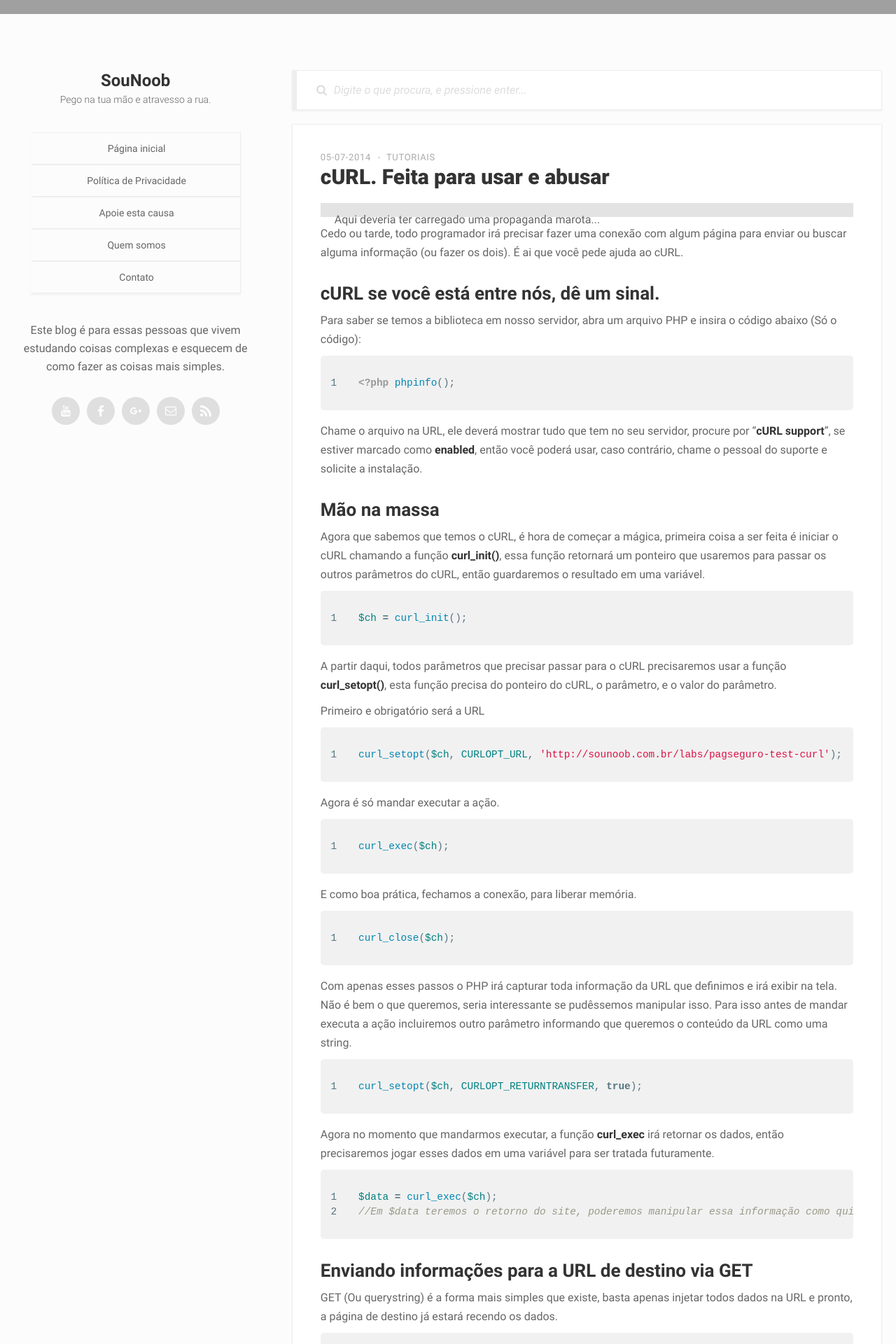
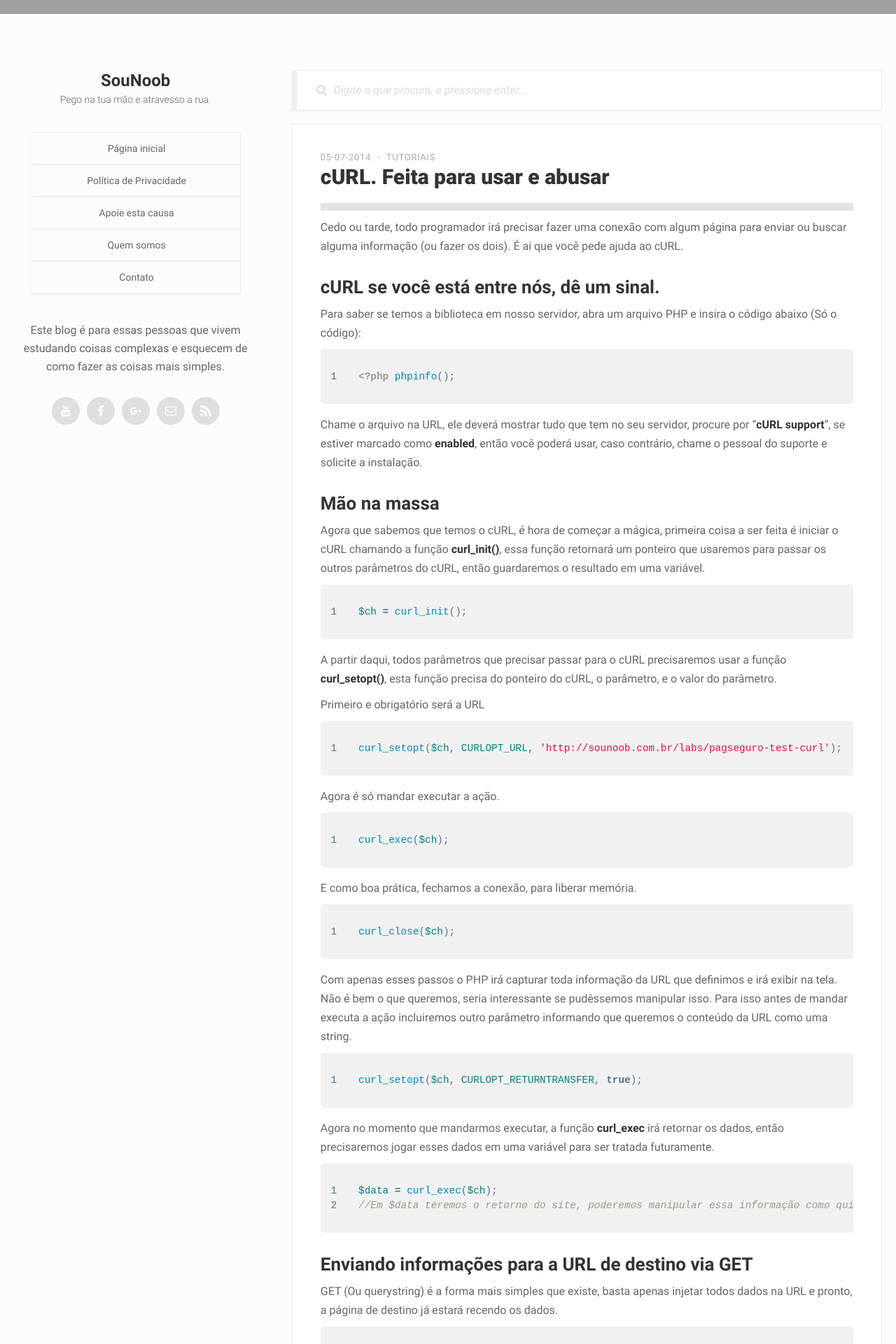
Before and after one commit to sounoob/sounoob.github.io, a Jekyll site: the page built from _posts/2014-07-05-curl-usando-e-abusando.md, in a window 1280 px wide. Shown: the top 1920 px of the page at 70% size. Built offline with Jekyll 4.4.1, drawn with Linux system fonts in a browser that asks for light colours.

Commit message:
flush css cache

```diff
--- a/_includes/head.html
+++ b/_includes/head.html
@@ -5,7 +5,7 @@
     <meta name="msvalidate.01" content="8EA1A0479084B45F2F4CC903ED580BD8" />
     <meta name="viewport" content="width=device-width, initial-scale=1">
     <meta name="theme-color" content="#4f4f4f">
-    <link rel="stylesheet" href="/assets/css/20180218.css" media="screen">
+    <link rel="stylesheet" href="/assets/css/20180318.css" media="screen">
     <link rel="publisher" href="{{ site.google_publisher }}"/>
     <meta property="og:locale" content="pt_BR"/>
     <meta name="twitter:card" content="{{ site.twitter_card }}"/>
--- a/assets/css/_ads.scss
+++ b/assets/css/_ads.scss
@@ -1,22 +1,15 @@
-p.gad:before {
-  content: "Aqui deveria ter carregado uma propaganda marota...";
-  position: absolute;
-  left: 20px;
-}
-p.gad {
-    background-color: $silver2;
-  padding: 10px 0;
-  position: relative;
-}
+p.gad,
 .google-auto-placed.ap_container {
     margin-left: -3px;
 }
+p.gad,
 .google-auto-placed.ap_container>ins>ins {
-    border: 3px solid #00000045 !important;
+    border: 3px solid $silver2 !important;
     border-top-width: 4px !important;
     border-bottom-width: 7px !important;
-    opacity: 0.3 !important;
+    opacity: 0.8 !important;
 }
+p.gad,
 .google-auto-placed.ap_container>ins>ins:hover {
     opacity: 1 !important;
 }
```
Also changed, not shown: assets/css/20180318.scss (renamed from assets/css/20180218.scss).
